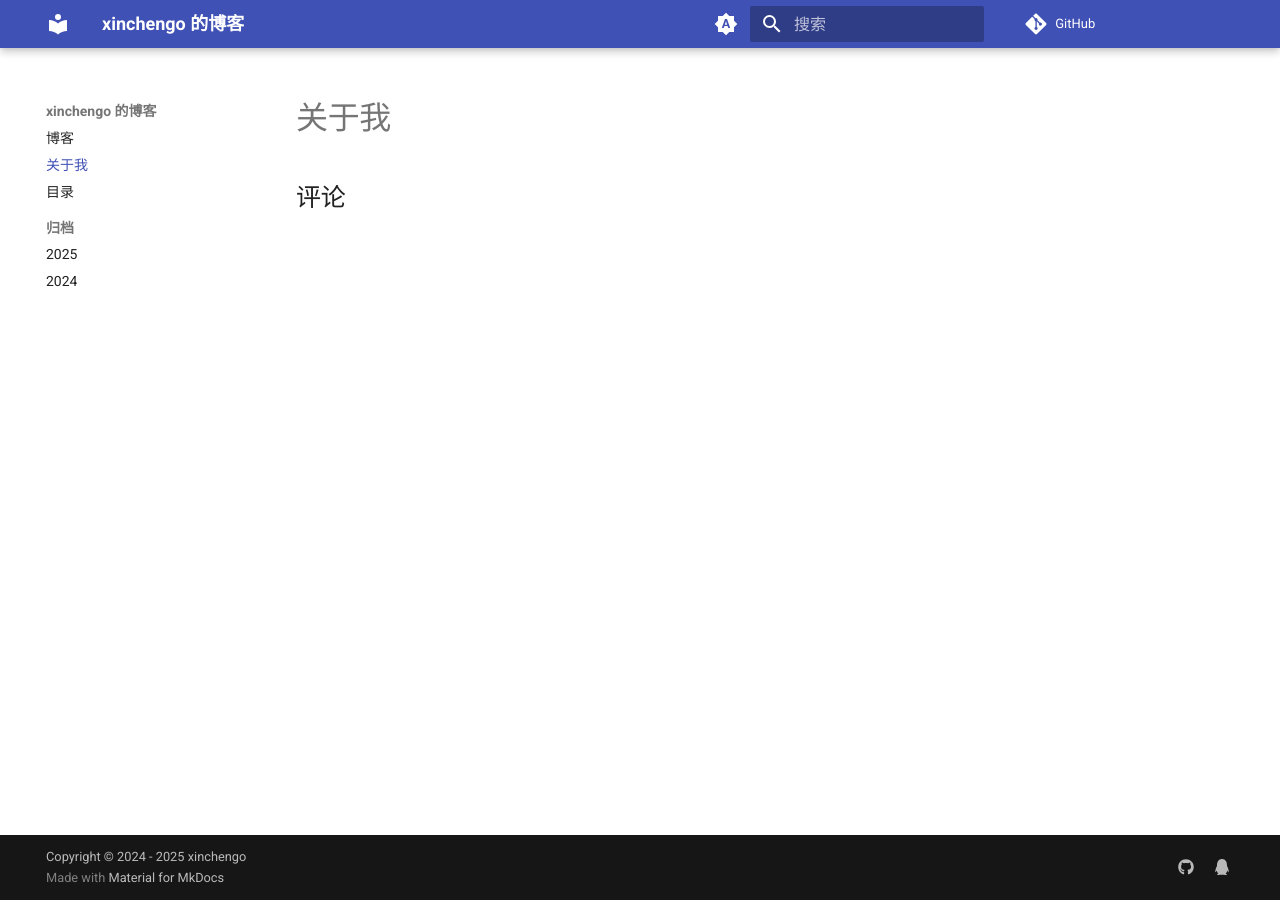
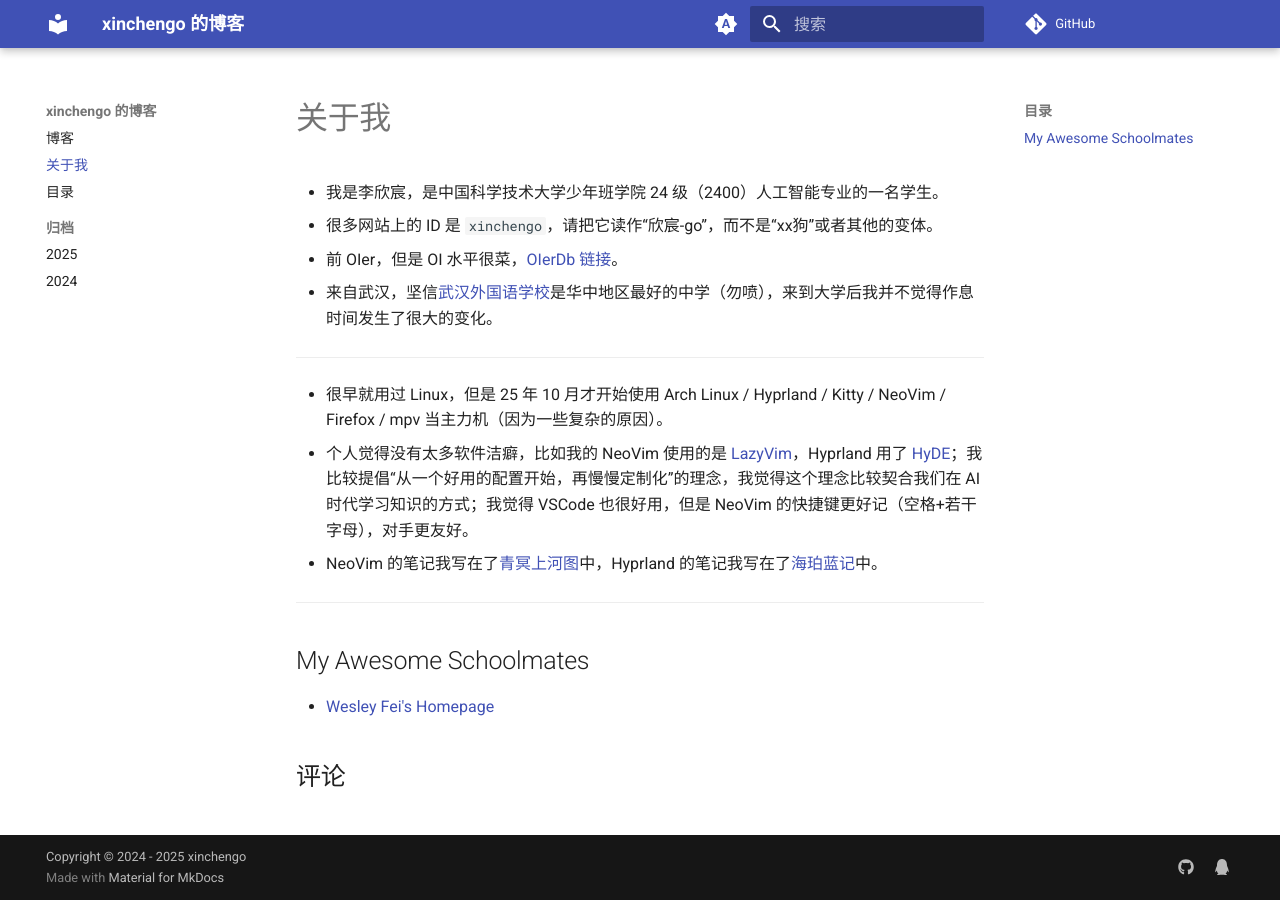
Before and after one commit to xinchengo/blog-zh, an MkDocs documentation site: the page built from docs/about.md, in a window 1280 px wide. Built offline with MkDocs 1.6.1 and Material for MkDocs 9.7.7, drawn with Linux system fonts in a browser that asks for light colours; plug-ins that fetch from the network failed and are left out; comment, search, counter and statistics services are not loaded.

Commit message:
Update about me page

```diff
--- a/docs/about.md
+++ b/docs/about.md
@@ -1 +1,18 @@
 # 关于我
+
+- 我是李欣宸，是中国科学技术大学少年班学院 24 级（2400）人工智能专业的一名学生。
+- 很多网站上的 ID 是 `xinchengo`，请把它读作“欣宸-go”，而不是“xx狗”或者其他的变体。
+- 前 OIer，但是 OI 水平很菜，[OIerDb 链接](https://oier.baoshuo.dev/oier/103091)。
+- 来自武汉，坚信[武汉外国语学校](https://www.wfls.com.cn/)是华中地区最好的中学（勿喷），来到大学后我并不觉得作息时间发生了很大的变化。
+
+---
+
+- 很早就用过 Linux，但是 25 年 10 月才开始使用 Arch Linux / Hyprland / Kitty / NeoVim / Firefox / mpv 当主力机（因为一些复杂的原因）。
+- 个人觉得没有太多软件洁癖，比如我的 NeoVim 使用的是 [LazyVim](https://www.lazyvim.org/)，Hyprland 用了 [HyDE](https://hydeproject.pages.dev/)；我比较提倡“从一个好用的配置开始，再慢慢定制化”的理念，我觉得这个理念比较契合我们在 AI 时代学习知识的方式；我觉得 VSCode 也很好用，但是 NeoVim 的快捷键更好记（空格+若干字母），对手更友好。
+- NeoVim 的笔记我写在了[青冥上河图](../2025/12/09/青冥上河图)中，Hyprland 的笔记我写在了[海珀蓝记](../2025/11/27/海珀蓝记)中。
+
+---
+
+## My Awesome Schoolmates
+
+- [Wesley Fei's Homepage](https://wesleyfei1.github.io/)
```
